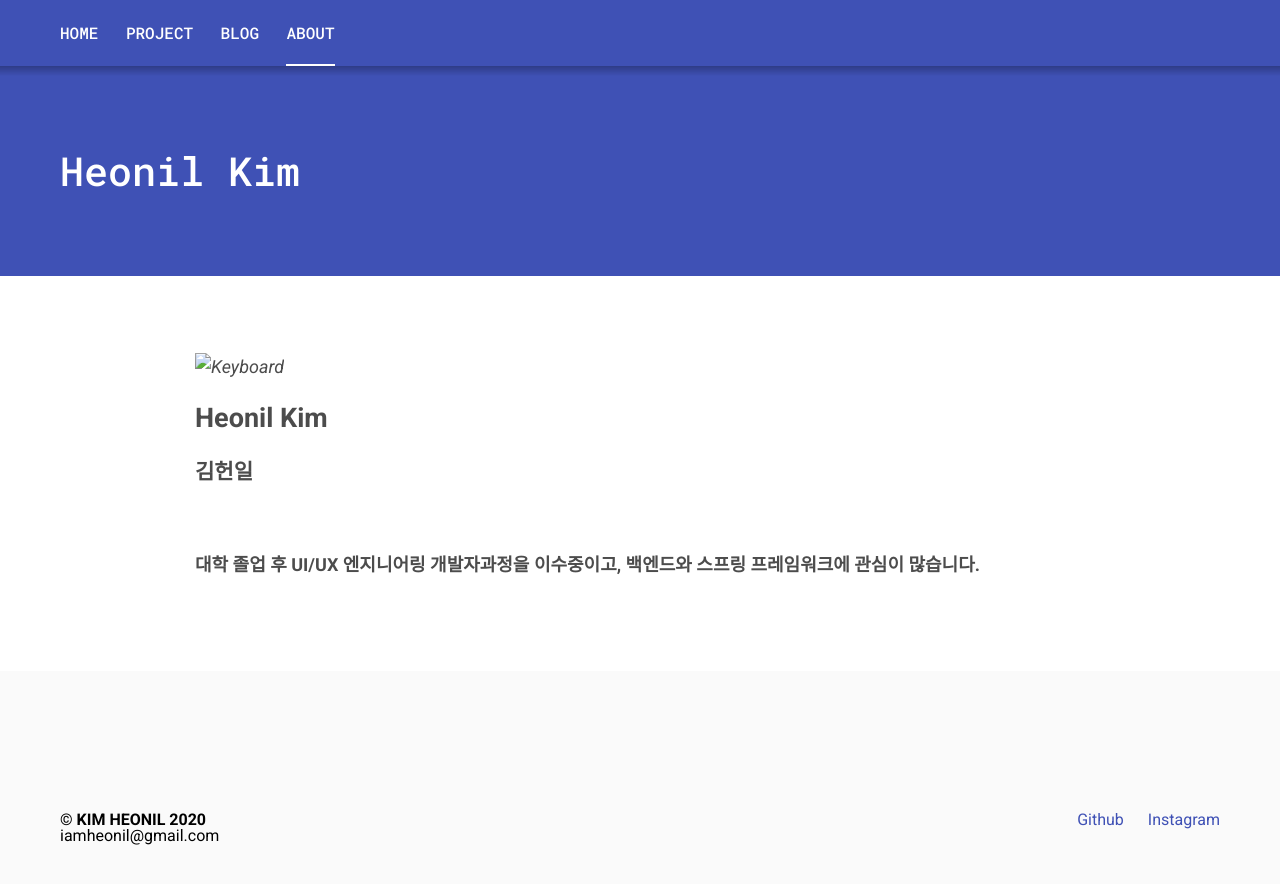
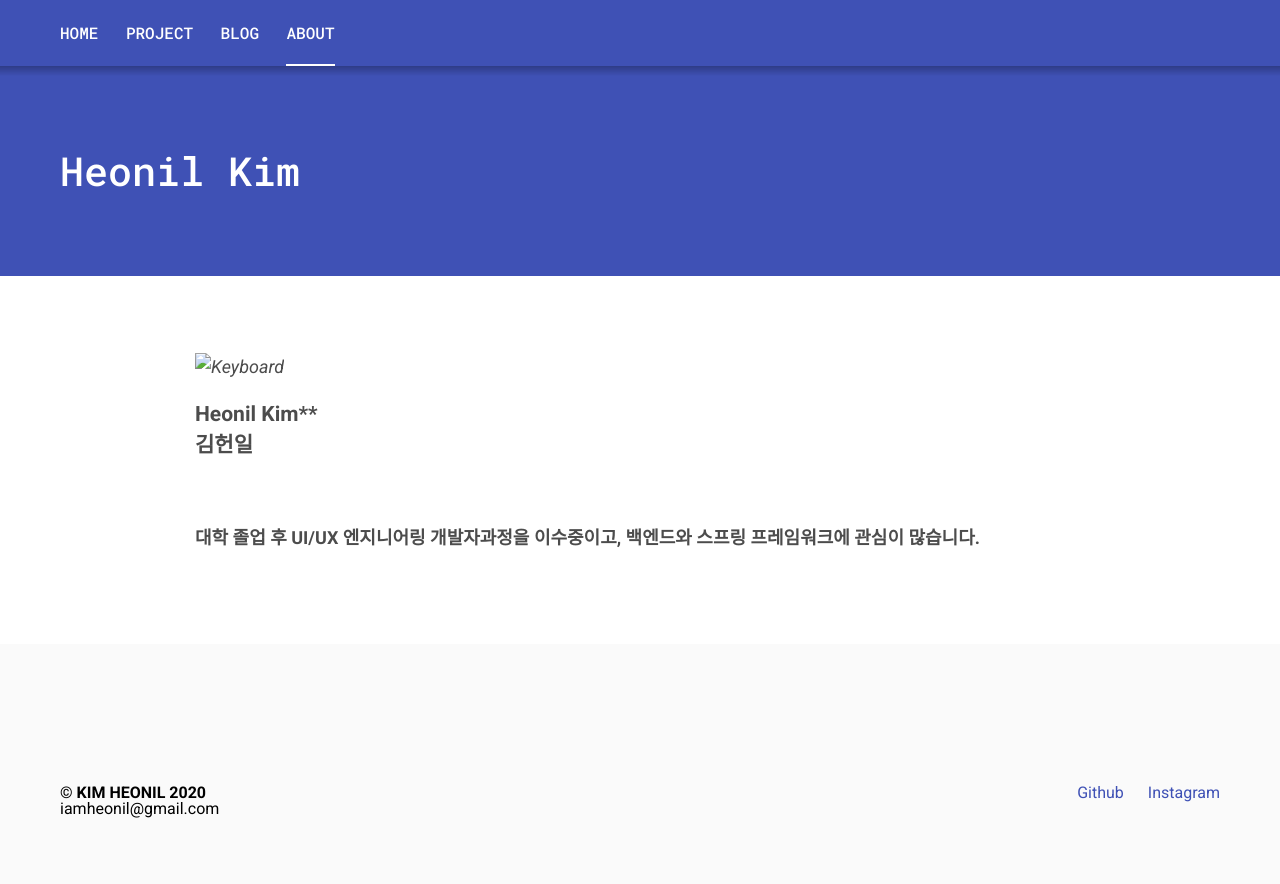
Before and after one commit to iamheonil/iamheonil.github.io, a Jekyll site: the page built from _pages/about.markdown, in a window 1280 px wide and 971 px high. Shown: the top 884 px of the window. Built offline with Jekyll 4.4.1, drawn with Linux system fonts in a browser that asks for light colours.

Commit message:
Blog Modify

```diff
--- a/_pages/about.markdown
+++ b/_pages/about.markdown
@@ -7,9 +7,7 @@ permalink: /about/
 <img src="https://github.com/iamheonil/iamheonil.github.io/blob/master/image/keyboard.jpeg?raw=true" width = "100%" height="350px" alt="Keyboard"> <br>
 
 
-## **Heonil Kim**
-
-### 김헌일 <br>
+### Heonil Kim**<br>김헌일<br>
 
 <br>
 
```
